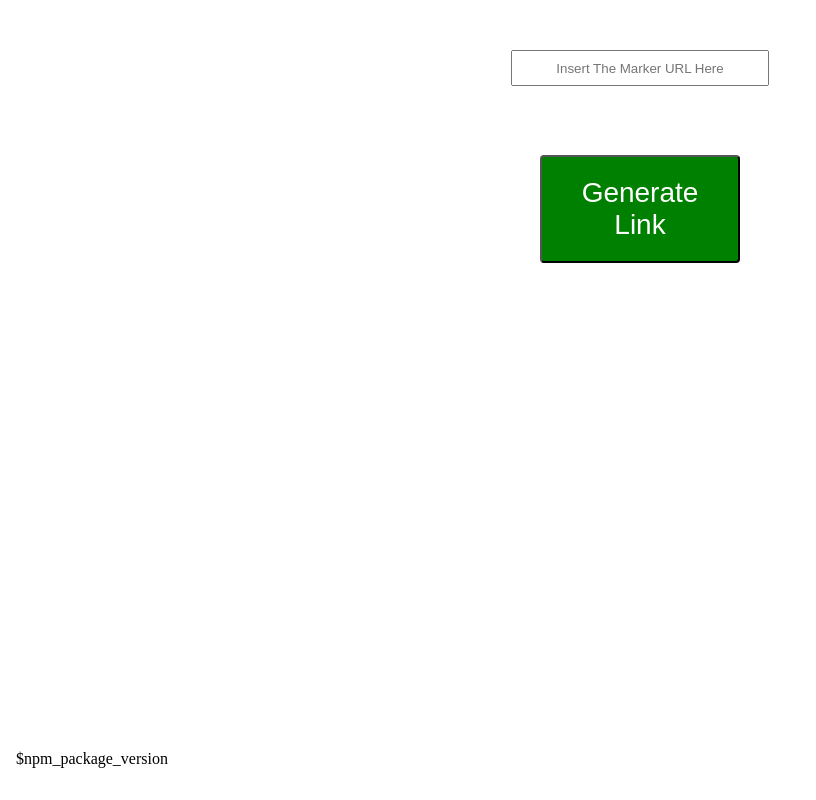
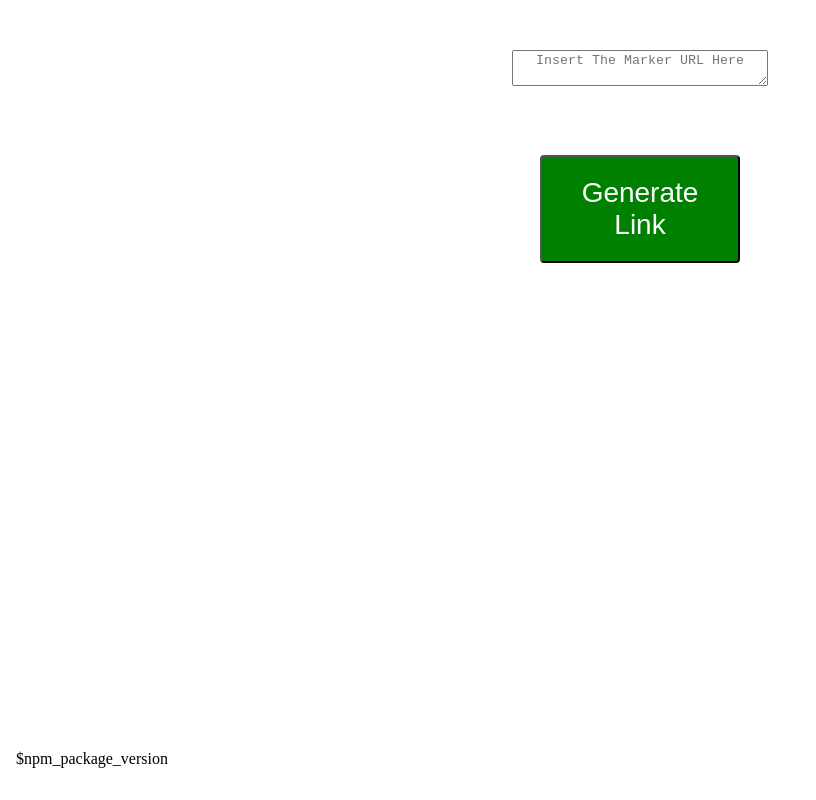
Before and after one commit to nitzan-massad/the-marker-hack, a React (Create React App) app: page / in a window 1280 px wide. Shown: the whole page, without its empty margins (0-816 px from the left). Built offline with nearby package versions, Linux system fonts and the light colour scheme.

Commit message:
multi line fix

```diff
--- a/package.json
+++ b/package.json
@@ -1,7 +1,7 @@
 {
   "name": "the-marker-hack",
   "homepage": "https://nitzan-massad.github.io/the-marker-hack/",
-  "version": "0.1.4",
+  "version": "0.1.5",
   "private": true,
   "dependencies": {
     "@testing-library/jest-dom": "^5.14.1",
--- a/src/App/App.js
+++ b/src/App/App.js
@@ -60,7 +60,7 @@ export default function App() {
         <div className="center" >
             <div className={'inputDiv'}>
                 <form className={'form'}  >
-                    <input ref={textInput} className={'inputStyle'} aria-multiline={"true"} aria-rowcount={51} type="text" name="urlLink" placeholder={'Insert The Marker URL Here'} />
+                    <textarea ref={textInput} className={'inputStyle'} aria-multiline={"true"} aria-rowcount={51} type="text" name="urlLink" placeholder={'Insert The Marker URL Here'} />
                 </form>
             </div>
             <div className={'buttonDiv'}>
```
